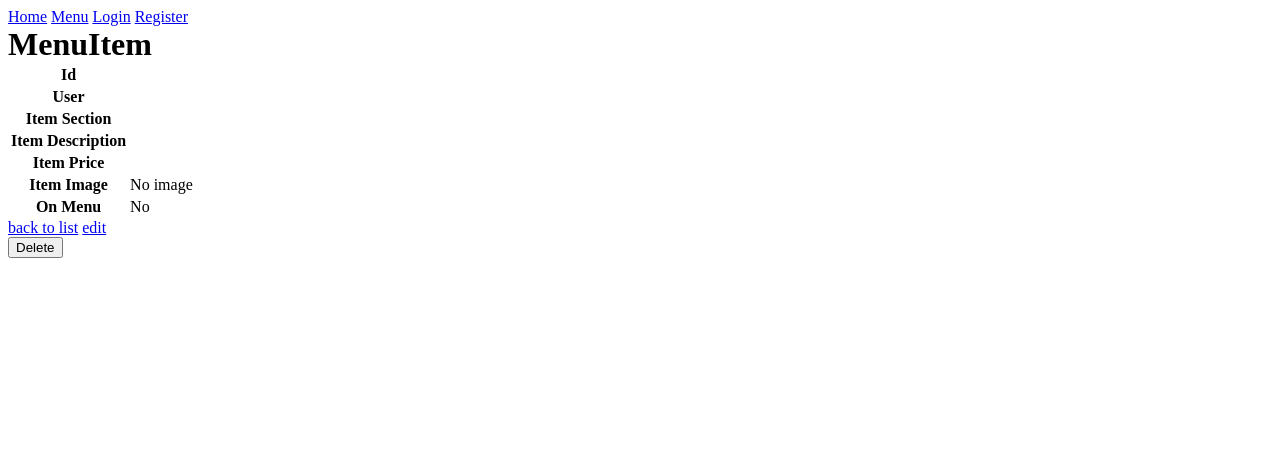
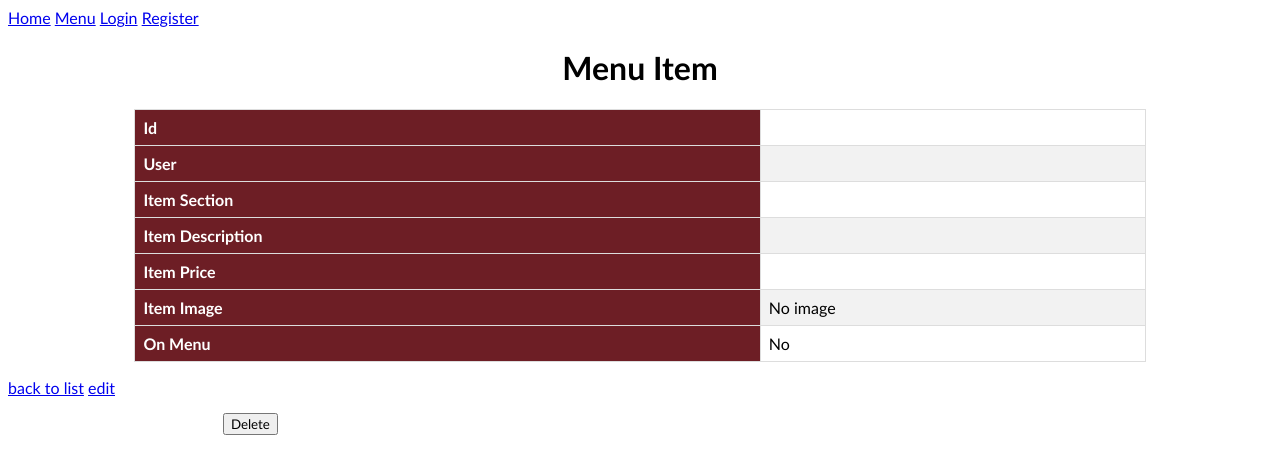
Before and after one commit to gregdhaem/foodtruck, a Symfony app: template templates/menu_item/show.html.twig in a window 1280 px wide. Shown: the top 474 px of the page. Run offline with Twig, Linux system fonts and the light colour scheme; the template is opened without the code that fills it, so the values that code supplies are empty; some libraries are stand-ins or nearby versions.

Commit message:
added menu controller and index template

```diff
--- a/public/css/main.css
+++ b/public/css/main.css
@@ -1,9 +1,10 @@
 * {
     box-sizing: border-box;
+    font-family: 'Gill Sans', 'Gill Sans MT', Calibri, 'Trebuchet MS', sans-serif;
 }
 
 h1  {
-    margin: 0 auto;
+    text-align: center;
 }
 
 .main_title {
@@ -30,3 +31,44 @@ h1  {
 .menu_item_desc {
     text-align: center;
 }
+
+form {
+    width: 66%;
+    margin: 1rem auto;
+}
+
+input[type=text], input[type="password"], input[type="email"], input[type="checkbox"], input[type="number"], select {
+    width: 100%;
+    padding: 0.5rem 1rem;
+    margin: 0.5rem 0;
+    display: inline-block;
+    border: none;
+    border-bottom: 1px solid #720707;
+  }
+
+table {
+    width: 80%;
+    border-collapse: collapse;
+    margin: 1rem auto;
+}
+
+td, th {
+    border: 1px solid #ddd;
+    padding: 0.5rem;
+}
+
+tr:nth-child(even){
+    background-color: #f2f2f2;
+}
+
+tr:hover {
+    background-color: #ddd;
+}
+
+th {
+    padding-top: 0.5rem;
+    padding-bottom: 0.5rem;
+    text-align: left;
+    background-color: rgb(109, 30, 37);
+    color: white;
+}
--- a/src/Controller/HomeController.php
+++ b/src/Controller/HomeController.php
@@ -2,8 +2,6 @@
 
 namespace App\Controller;
 
-use App\Repository\MenuItemRepository;
-use App\Repository\MenuSectionRepository;
 use Symfony\Component\HttpFoundation\Response;
 use Symfony\Component\Routing\Annotation\Route;
 use Symfony\Bundle\FrameworkBundle\Controller\AbstractController;
@@ -13,11 +11,9 @@ class HomeController extends AbstractController
     /**
      * @Route("/", name="app_home", methods={"GET"})
      */
-    public function index(MenuSectionRepository $menuSectionRepository, MenuItemRepository $menuItemRepository): Response
+    public function index(): Response
     {
         return $this->render('home/index.html.twig', [
-            'menu_sections' => $menuSectionRepository->findAll(),
-            'menu_items' => $menuItemRepository->findAll(),
 
         ]);
     }
--- a/templates/base.html.twig
+++ b/templates/base.html.twig
@@ -11,7 +11,7 @@
         <body>
             <nav>
                 <a href={{ path("app_home") }}>Home</a>
-                <a href="#menu">Menu</a>
+                <a href={{ path("app_menu") }}>Menu</a>
                 {% if app.user %}
                     <a href={{ path("menu_item_index") }}>Menu Item</a>
                     <a href={{ path("menu_section_index") }}>Menu Section</a>
--- a/templates/menu_item/edit.html.twig
+++ b/templates/menu_item/edit.html.twig
@@ -1,9 +1,9 @@
 {% extends 'base.html.twig' %}
 
-{% block title %}Edit MenuItem{% endblock %}
+{% block title %}Edit Menu Item{% endblock %}
 
 {% block body %}
-    <h1>Edit MenuItem</h1>
+    <h1>Edit Menu Item</h1>
 
     {{ include('menu_item/_form.html.twig', {'button_label': 'Update'}) }}
 
--- a/templates/menu_item/new.html.twig
+++ b/templates/menu_item/new.html.twig
@@ -1,9 +1,9 @@
 {% extends 'base.html.twig' %}
 
-{% block title %}New MenuItem{% endblock %}
+{% block title %}New Menu Item{% endblock %}
 
 {% block body %}
-    <h1>Create new MenuItem</h1>
+    <h1>Create new Menu Item</h1>
 
     {{ include('menu_item/_form.html.twig') }}
 
--- a/templates/menu_item/show.html.twig
+++ b/templates/menu_item/show.html.twig
@@ -1,9 +1,9 @@
 {% extends 'base.html.twig' %}
 
-{% block title %}MenuItem{% endblock %}
+{% block title %}Menu Item{% endblock %}
 
 {% block body %}
-    <h1>MenuItem</h1>
+    <h1>Menu Item</h1>
 
     <table class="table">
         <tbody>
--- a/templates/menu_section/edit.html.twig
+++ b/templates/menu_section/edit.html.twig
@@ -1,9 +1,9 @@
 {% extends 'base.html.twig' %}
 
-{% block title %}Edit MenuSection{% endblock %}
+{% block title %}Edit Menu Section{% endblock %}
 
 {% block body %}
-    <h1>Edit MenuSection</h1>
+    <h1>Edit Menu Section</h1>
 
     {{ include('menu_section/_form.html.twig', {'button_label': 'Update'}) }}
 
--- a/templates/menu_section/new.html.twig
+++ b/templates/menu_section/new.html.twig
@@ -1,9 +1,9 @@
 {% extends 'base.html.twig' %}
 
-{% block title %}New MenuSection{% endblock %}
+{% block title %}New Menu Section{% endblock %}
 
 {% block body %}
-    <h1>Create new MenuSection</h1>
+    <h1>Create new Menu Section</h1>
 
     {{ include('menu_section/_form.html.twig') }}
 
--- a/templates/menu_section/show.html.twig
+++ b/templates/menu_section/show.html.twig
@@ -1,9 +1,9 @@
 {% extends 'base.html.twig' %}
 
-{% block title %}MenuSection{% endblock %}
+{% block title %}Menu Section{% endblock %}
 
 {% block body %}
-    <h1>MenuSection</h1>
+    <h1>Menu Section</h1>
 
     <table class="table">
         <tbody>
```
Also changed, not shown: src/Controller/MenuController.php (added, +24 -0 lines), templates/home/index.html.twig (+0 -15 lines), templates/menu/index.html.twig (added, +23 -0 lines), templates/registration/register.html.twig (+8 -6 lines).
